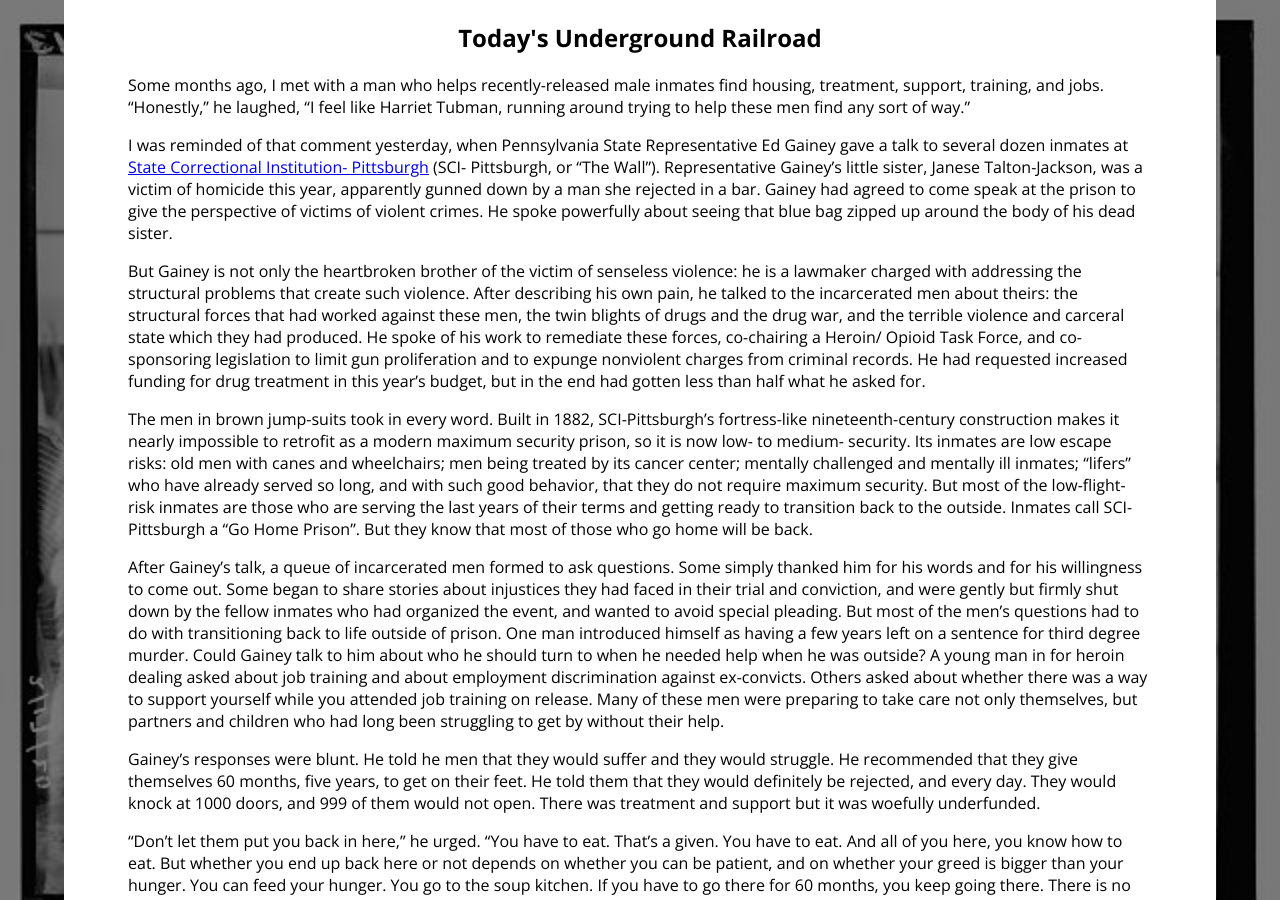
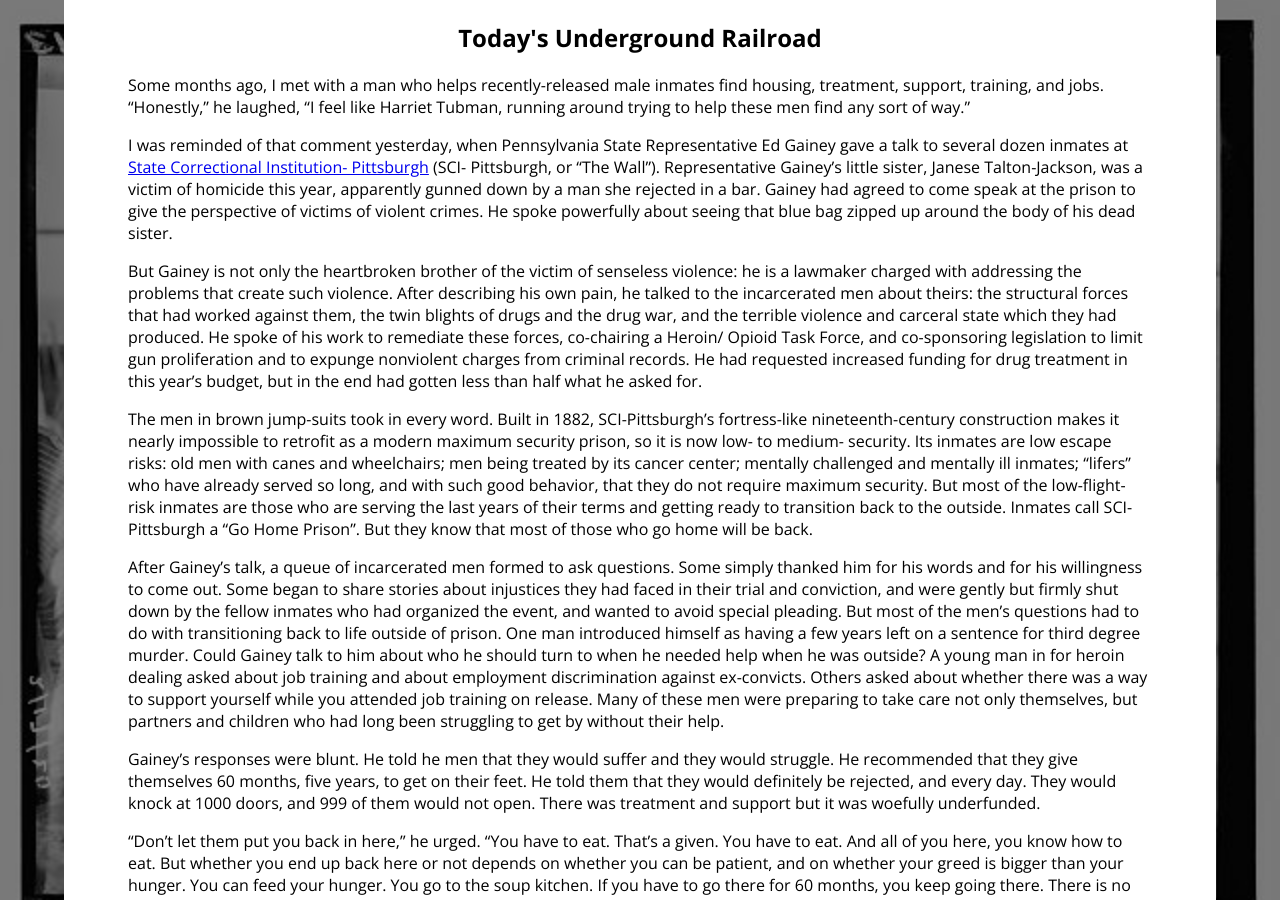
Before and after one commit to parsonse/parsonse.github.io, a Jekyll site: the page built from _posts/2016-07-24-todays-underground-railroad.md, in a window 1280 px wide and 900 px high, scrolled down 358 px. Built offline with Jekyll 4.4.1, drawn with Linux system fonts in a browser that asks for light colours; nearby versions of some CDN libraries.

Commit message:
Update 2016-07-24-todays-underground-railroad.md

```diff
--- a/_posts/2016-07-24-todays-underground-railroad.md
+++ b/_posts/2016-07-24-todays-underground-railroad.md
@@ -9,7 +9,7 @@ Some months ago, I met with a man who helps recently-released male inmates find
 
 I was reminded of that comment yesterday, when Pennsylvania State Representative Ed Gainey gave a talk to several dozen inmates at [State Correctional Institution- Pittsburgh](http://www.cor.pa.gov/Facilities/StatePrisons/Pages/Pittsburgh.aspx) (SCI- Pittsburgh, or “The Wall”). Representative Gainey’s little sister, Janese Talton-Jackson, was a victim of homicide this year, apparently gunned down by a man she rejected in a bar. Gainey had agreed to come speak at the prison to give the perspective of victims of violent crimes. He spoke powerfully about seeing that blue bag zipped up around the body of his dead sister.
 
-But Gainey is not only the heartbroken brother of the victim of senseless violence: he is a lawmaker charged with addressing the structural problems that create such violence. After describing his own pain, he talked to the incarcerated men about theirs:  the structural forces that had worked against these men, the twin blights of drugs and the drug war, and the terrible violence and carceral state which they had produced. He spoke of his work to remediate these forces, co-chairing a Heroin/ Opioid Task Force, and co-sponsoring legislation to limit gun proliferation and to expunge nonviolent charges from criminal records. He had requested increased funding for drug treatment in this year’s budget, but in the end had gotten less than half what he asked for.
+But Gainey is not only the heartbroken brother of the victim of senseless violence: he is a lawmaker charged with addressing the problems that create such violence. After describing his own pain, he talked to the incarcerated men about theirs:  the structural forces that had worked against them, the twin blights of drugs and the drug war, and the terrible violence and carceral state which they had produced. He spoke of his work to remediate these forces, co-chairing a Heroin/ Opioid Task Force, and co-sponsoring legislation to limit gun proliferation and to expunge nonviolent charges from criminal records. He had requested increased funding for drug treatment in this year’s budget, but in the end had gotten less than half what he asked for.
 
 The men in brown jump-suits took in every word. Built in 1882, SCI-Pittsburgh’s fortress-like nineteenth-century construction makes it nearly impossible to retrofit as a modern maximum security prison, so it is now low- to medium- security. Its inmates are low escape risks: old men with canes and wheelchairs; men being treated by its cancer center; mentally challenged and mentally ill inmates; “lifers” who have already served so long, and with such good behavior, that they do not require maximum security. But most of the low-flight-risk inmates are those who are serving the last years of their terms and getting ready to transition back to the outside. Inmates call SCI-Pittsburgh a “Go Home Prison”.  But they know that most of those who go home will be back.
 
```
